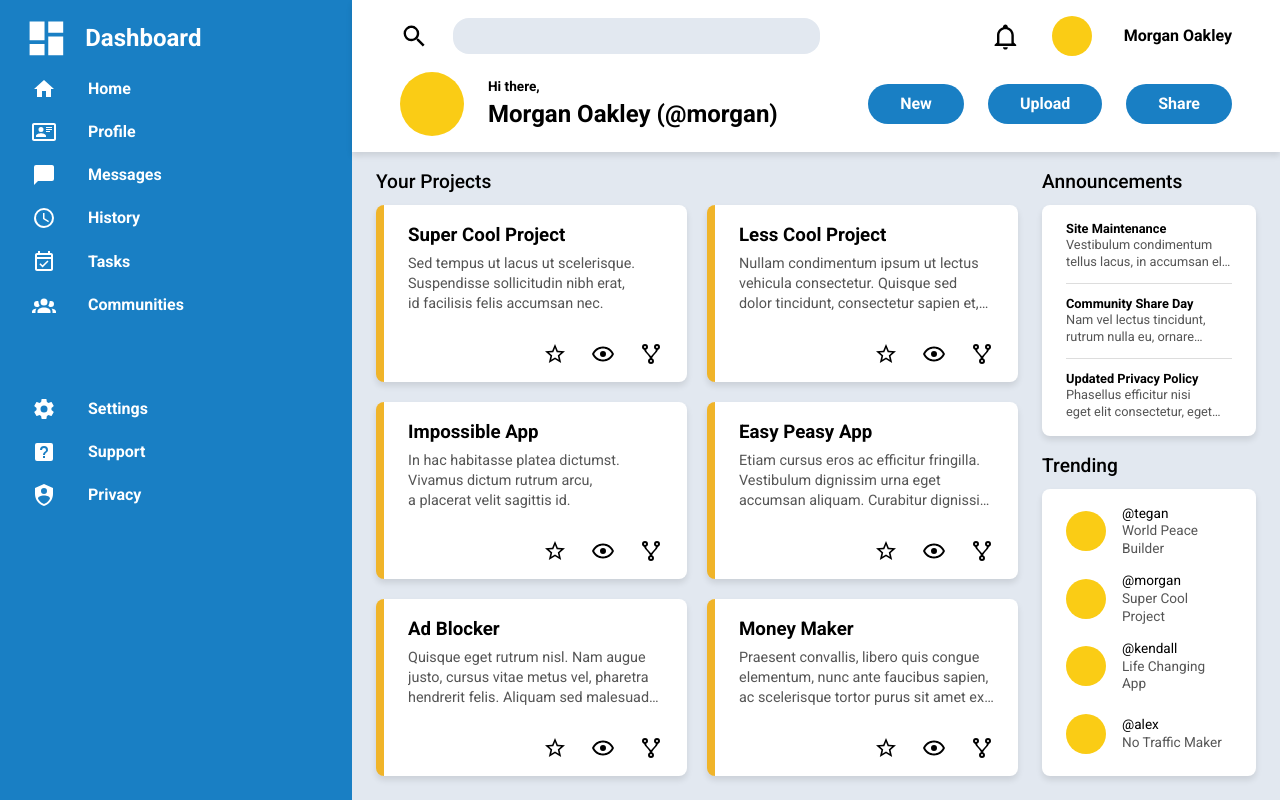
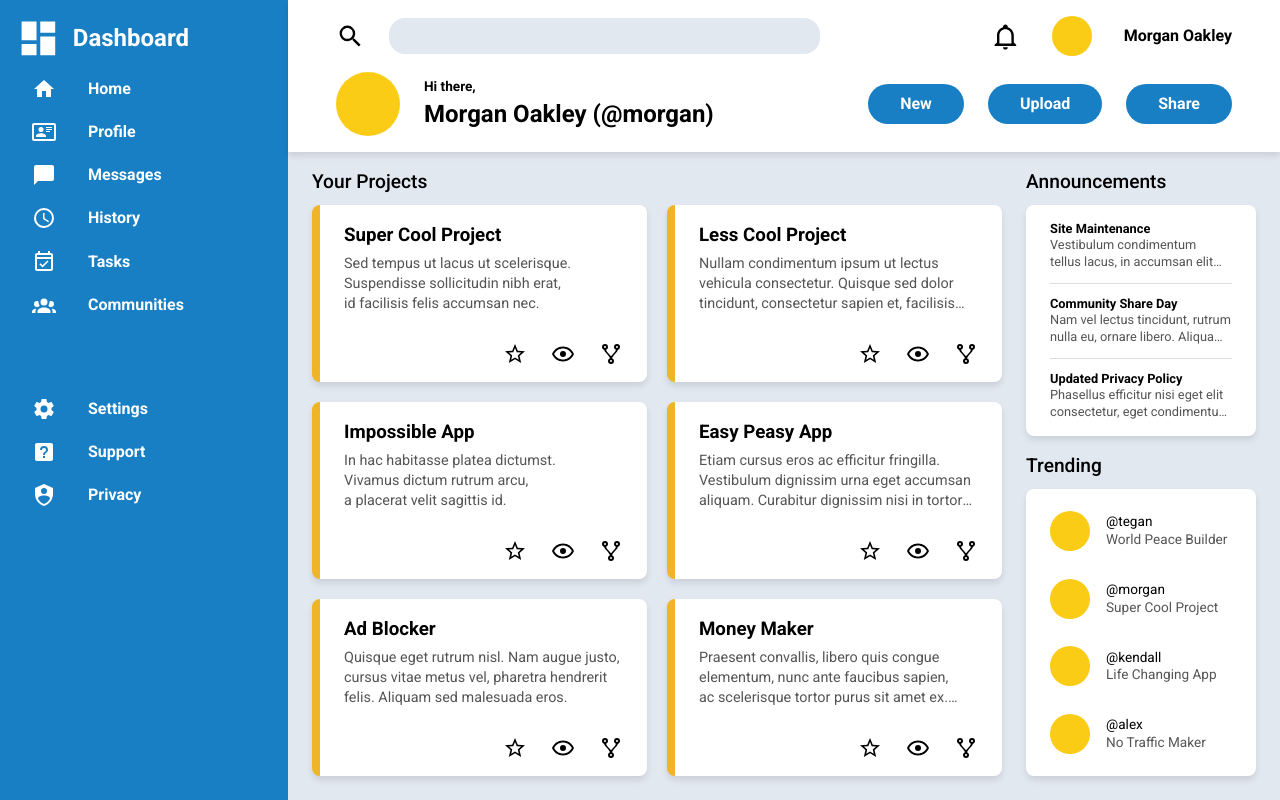
Before and after one commit to SelimYuksel/odin-admin-dashboard, a plain HTML site: page index.html in a window 1280 px wide. Drawn offline with Linux system fonts and the light colour scheme.

Commit message:
Shrink sidebar

```diff
--- a/style.css
+++ b/style.css
@@ -69,7 +69,7 @@ p {
 }
 
 .container {
-  grid-template-columns: minmax(22rem, 1fr) 5fr;
+  grid-template-columns: 18rem 1fr;
   height: 100vh;
   overflow: hidden;
 }
@@ -84,8 +84,8 @@ p {
 
 .logo-track {
   grid-auto-flow: column;
-  justify-items: center;
-  width: 55%;
+  justify-content: start;
+  gap: 0.75rem;
   margin-top: 1em;
   margin-left: 1em;
 }
@@ -355,7 +355,7 @@ h2 {
 
 @media (max-width: 1100px), (max-height: 700px) {
   .container {
-    grid-template-columns: 16rem 1fr;
+    grid-template-columns: 14rem 1fr;
     height: auto;
     min-height: 100vh;
     overflow: visible;
@@ -417,7 +417,6 @@ h2 {
   }
 
   .logo-track {
-    width: auto;
     margin-left: 0;
     justify-content: center;
   }
```
